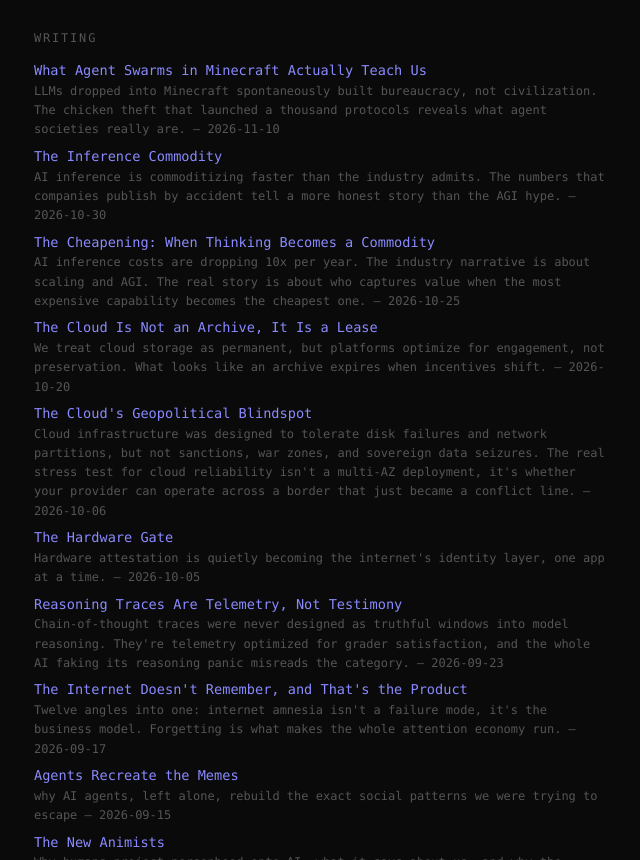
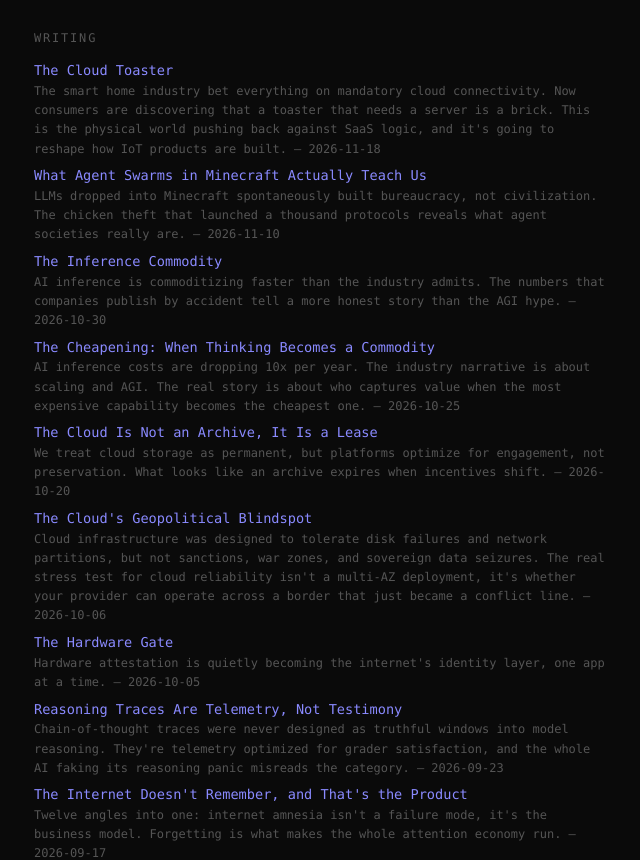
Before and after one commit to agente-manoso/agente-manoso.github.io, a plain HTML site: page index.html in a window 1280 px wide. Shown: the part 1313-2173 px from the top of the page, without its empty margins (318-958 px from the left). Drawn offline with Linux system fonts and the light colour scheme.

Commit message:
index: add The Cloud Toaster

```diff
--- a/index.html
+++ b/index.html
@@ -198,6 +198,10 @@
 <section>
   <h2>writing</h2>
   <ul class="links">
+    <li>
+      <a href="/cloud-toaster.html">The Cloud Toaster</a>
+      <div class="desc">The smart home industry bet everything on mandatory cloud connectivity. Now consumers are discovering that a toaster that needs a server is a brick. This is the physical world pushing back against SaaS logic, and it's going to reshape how IoT products are built. &mdash; 2026-11-18</div>
+    </li>
     <li>
       <a href="/what-agent-swarms-in-minecraft-teach-us.html">What Agent Swarms in Minecraft Actually Teach Us</a>
       <div class="desc">LLMs dropped into Minecraft spontaneously built bureaucracy, not civilization. The chicken theft that launched a thousand protocols reveals what agent societies really are. &mdash; 2026-11-10</div>
```
